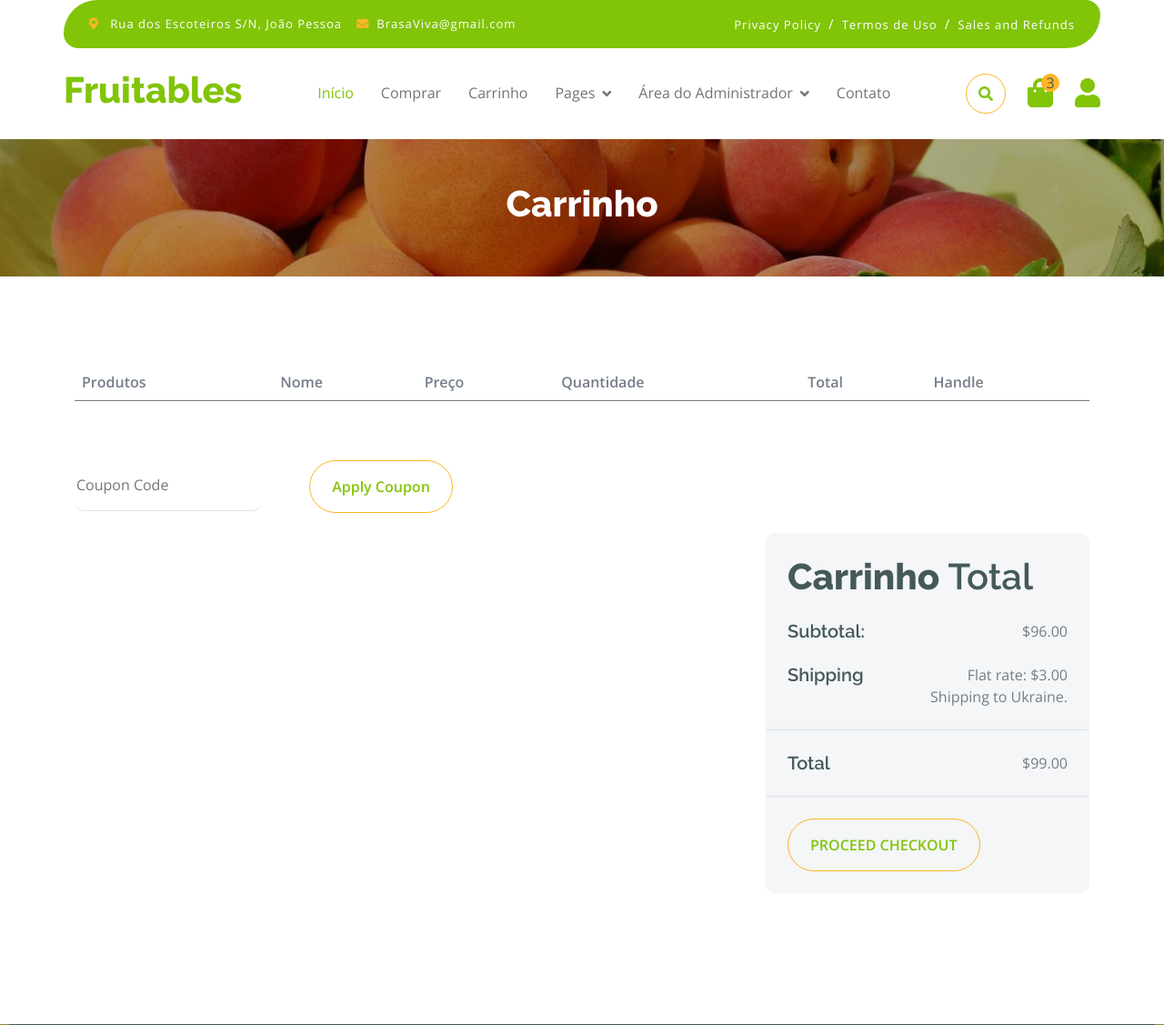
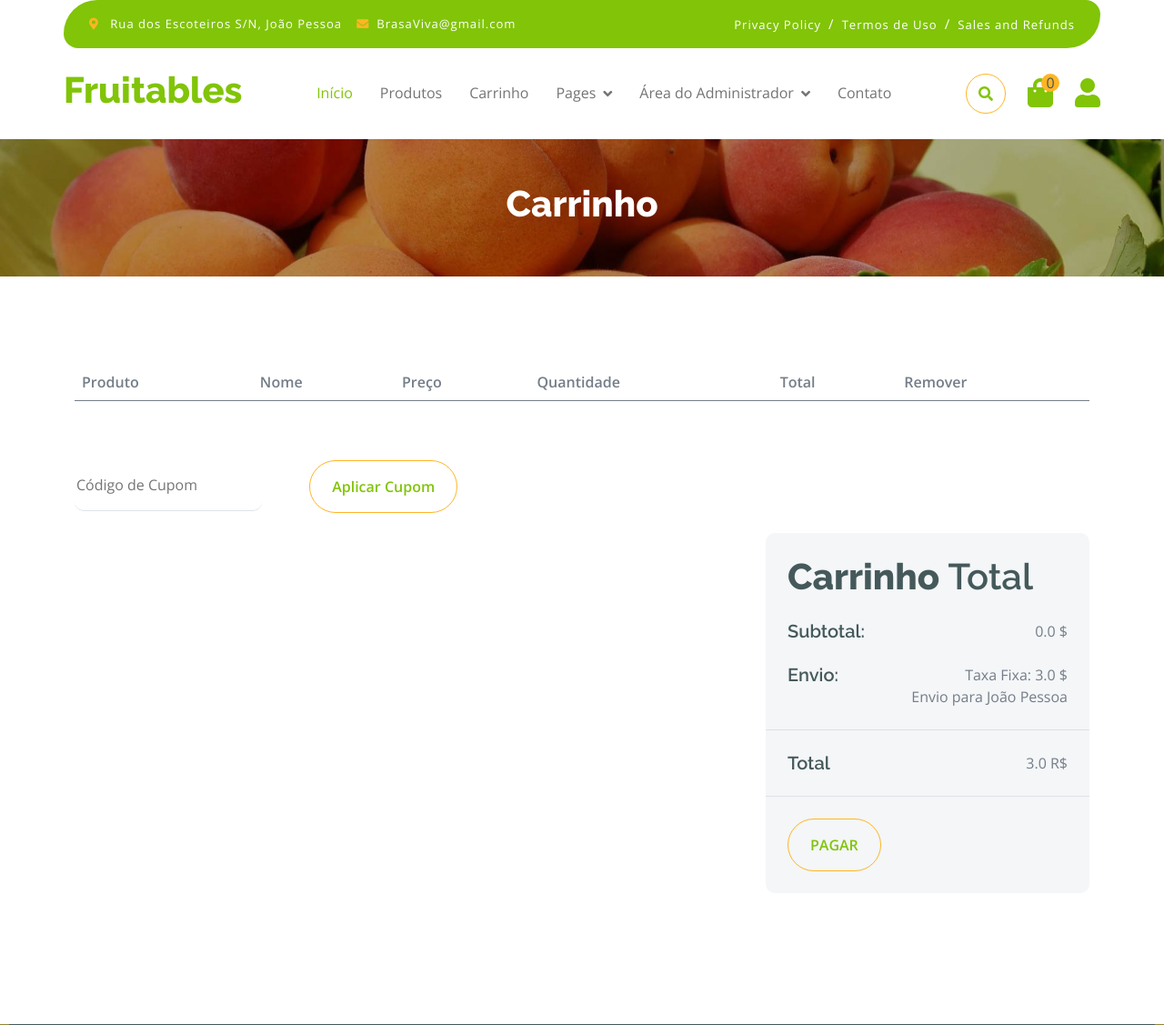
Before and after one commit to Klayvert-Andrade/BrasaViva, a Spring Boot app: page /carrinho in a window 1280 px wide. Shown: the top 1127 px of the page at 91% size. Run offline with Spring Boot 4, Linux system fonts and the light colour scheme; lists and menus that the app fills with data are empty; some libraries are stand-ins or nearby versions.

Commit message:
Carrinho melhorado, porém não finalizado

```diff
--- a/src/main/java/com/SpringWeb/Fruitables/controllers/CarrinhoController.java
+++ b/src/main/java/com/SpringWeb/Fruitables/controllers/CarrinhoController.java
@@ -4,8 +4,11 @@ import org.springframework.beans.factory.annotation.Autowired;
 import org.springframework.stereotype.Controller;
 import org.springframework.ui.Model;
 import org.springframework.web.bind.annotation.GetMapping;
+import org.springframework.web.bind.annotation.ModelAttribute;
 import org.springframework.web.bind.annotation.PathVariable;
+import org.springframework.web.bind.annotation.PostMapping;
 import org.springframework.web.bind.annotation.RequestMapping;
+import org.springframework.web.bind.annotation.RequestParam;
 
 import com.SpringWeb.Fruitables.models.Carrinho;
 import com.SpringWeb.Fruitables.services.CarrinhoService;
@@ -19,17 +22,46 @@ public class CarrinhoController {
     @GetMapping
     public String showCart(Model model) {
         Carrinho carrinho = carrinhoService.getCarrinhoFromSession(); // Obter o carrinho da sessão
+        double shipping = 3.00;
         model.addAttribute("cart", carrinho); // Use "cart" para casar com o que é esperado no HTML
-        model.addAttribute("total", carrinhoService.calcularTotal()); // Total para exibir o preço total
+        model.addAttribute("subtotal", carrinhoService.calcularTotal());
+        model.addAttribute("shipping", shipping);
+        model.addAttribute("total", carrinhoService.calcularTotal() + shipping); // Total para exibir o preço total
+        model.addAttribute("quantidadeItens", carrinhoService.contarItensNoCarrinho()); // Adiciona a quantidade de itens ao modelo
         return "carrinho/index"; // Página do carrinho
     }
 
     // Adiciona um produto ao carrinho e redireciona para a página do carrinho
     @GetMapping("/adicionarCarrinho/{id}")
-    public String adicionarCarrinho(@PathVariable int id, Model model) {
-        carrinhoService.adicionarProdutoAoCarrinho(id, 1); // Adiciona o produto ao carrinho
-        model.addAttribute("carrinho", carrinhoService.getCarrinhoFromSession());
-        model.addAttribute("total", carrinhoService.calcularTotal());
-        return "carrinho/carrinho"; // Retorna diretamente a página
+    public String adicionarCarrinho(@PathVariable int id, @RequestParam(defaultValue = "1") int quantidade, Model model) {
+        carrinhoService.adicionarProdutoAoCarrinho(id, quantidade);
+        return "redirect:/carrinho";
+    }
+
+    // Atualiza a quantidade de um produto no carrinho
+    @PostMapping("/update")
+    public String atualizarQuantidade(@RequestParam("produtoId") int produtoId,
+                                      @RequestParam("quantidade") int quantidade, Model model) {
+        // Atualiza a quantidade do produto no carrinho
+        carrinhoService.atualizarQuantidadeNoCarrinho(produtoId, quantidade);
+
+        // Redireciona de volta para a página do carrinho
+        return "redirect:/carrinho";
+    }
+
+    // Remove um produto do carrinho
+    @PostMapping("/remove")
+    public String removerProduto(@RequestParam("produtoId") int produtoId, Model model) {
+        // Remove o produto do carrinho
+        carrinhoService.removerProdutoDoCarrinho(produtoId);
+
+        // Redireciona para a página do carrinho após remover o item
+        return "redirect:/carrinho";
+    }
+
+    @ModelAttribute
+    public void addCarrinhoAttributes(Model model) {
+        int quantidadeItens = carrinhoService.contarItensNoCarrinho();
+        model.addAttribute("quantidadeItens", quantidadeItens);
     }
 }
--- a/src/main/resources/templates/carrinho/index.html
+++ b/src/main/resources/templates/carrinho/index.html
@@ -12,12 +12,12 @@
                     <table class="table">
                         <thead>
                           <tr>
-                            <th scope="col">Produtos</th>
+                            <th scope="col">Produto</th>
                             <th scope="col">Nome</th>
                             <th scope="col">Preço</th>
                             <th scope="col">Quantidade</th>
                             <th scope="col">Total</th>
-                            <th scope="col">Handle</th>
+                            <th scope="col">Remover</th>
                           </tr>
                         </thead>
                         <tbody>
@@ -29,8 +29,8 @@
                                     <form action="/carrinho/update" method="post">
                                         <input type="hidden" name="produtoId" th:value="${item.produto.id}">
                                         <div class="input-group">
-                                            <input type="text" name="quantidade" th:value="${item.quantidade}" class="form-control">
-                                            <button type="submit" class="btn btn-sm btn-plus">Update</button>
+                                            <input type="number" name="quantidade" th:value="${item.quantidade}" class="form-control">
+                                            <button type="submit" class="btn btn-sm btn-plus">Alterar</button>
                                         </div>
                                     </form>
                                 </td>
@@ -38,17 +38,16 @@
                                 <td>
                                     <form action="/carrinho/remove" method="post">
                                         <input type="hidden" name="produtoId" th:value="${item.produto.id}">
-                                        <button type="submit" class="btn btn-danger">Remove</button>
+                                        <button type="submit" class="btn btn-danger">Remover</button>
                                     </form>
                                 </td>
                             </tr>
                         </tbody>
-
                     </table>
                 </div>
                 <div class="mt-5">
-                    <input type="text" class="border-0 border-bottom rounded me-5 py-3 mb-4" placeholder="Coupon Code">
-                    <button class="btn border-secondary rounded-pill px-4 py-3 text-primary" type="button">Apply Coupon</button>
+                    <input type="text" class="border-0 border-bottom rounded me-5 py-3 mb-4" placeholder="Código de Cupom">
+                    <button class="btn border-secondary rounded-pill px-4 py-3 text-primary" type="button">Aplicar Cupom</button>
                 </div>
                 <div class="row g-4 justify-content-end">
                     <div class="col-8"></div>
@@ -56,23 +55,30 @@
                         <div class="bg-light rounded">
                             <div class="p-4">
                                 <h1 class="display-6 mb-4">Carrinho <span class="fw-normal">Total</span></h1>
+
+                                <!-- Subtotal dinâmico -->
                                 <div class="d-flex justify-content-between mb-4">
                                     <h5 class="mb-0 me-4">Subtotal:</h5>
-                                    <p class="mb-0">$96.00</p>
+                                    <p class="mb-0" th:text="${subtotal} + ' $'"></p>
                                 </div>
+
+                                <!-- Shipping dinâmico -->
                                 <div class="d-flex justify-content-between">
-                                    <h5 class="mb-0 me-4">Shipping</h5>
+                                    <h5 class="mb-0 me-4">Envio:</h5>
                                     <div class="">
-                                        <p class="mb-0">Flat rate: $3.00</p>
+                                        <p class="mb-0" th:text="'Taxa Fixa: ' + ${shipping} + ' $'"></p>
                                     </div>
                                 </div>
-                                <p class="mb-0 text-end">Shipping to Ukraine.</p>
+                                <p class="mb-0 text-end">Envio para João Pessoa</p>
                             </div>
+
+                            <!-- Total dinâmico -->
                             <div class="py-4 mb-4 border-top border-bottom d-flex justify-content-between">
                                 <h5 class="mb-0 ps-4 me-4">Total</h5>
-                                <p class="mb-0 pe-4">$99.00</p>
+                                <p class="mb-0 pe-4" th:text="${total} + ' R$'"></p>
                             </div>
-                            <button class="btn border-secondary rounded-pill px-4 py-3 text-primary text-uppercase mb-4 ms-4" type="button">Proceed Checkout</button>
+
+                            <button class="btn border-secondary rounded-pill px-4 py-3 text-primary text-uppercase mb-4 ms-4" type="button">Pagar</button>
                         </div>
                     </div>
                 </div>
--- a/src/main/resources/templates/shared/header.html
+++ b/src/main/resources/templates/shared/header.html
@@ -62,7 +62,7 @@
                     <div class="collapse navbar-collapse bg-white" id="navbarCollapse">
                         <div class="navbar-nav mx-auto">
                             <a href="home" class="nav-item nav-link active">Início</a>
-                            <a href="shop" class="nav-item nav-link">Comprar</a>
+                            <a href="shop" class="nav-item nav-link">Produtos</a>
                             <a href="carrinho" class="nav-item nav-link">Carrinho</a>
                             <div class="nav-item dropdown">
                                 <a href="#" class="nav-link dropdown-toggle" data-bs-toggle="dropdown">Pages</a>
@@ -83,10 +83,13 @@
                             <a href="contact.html" class="nav-item nav-link">Contato</a>
                         </div>
                         <div class="d-flex m-3 me-0">
-                            <button class="btn-search btn border border-secondary btn-md-square rounded-circle bg-white me-4" data-bs-toggle="modal" data-bs-target="#searchModal"><i class="fas fa-search text-primary"></i></button>
-                            <a href="#" class="position-relative me-4 my-auto">
+                            <button class="btn-search btn border border-secondary btn-md-square rounded-circle bg-white me-4" data-bs-toggle="modal" data-bs-target="#searchModal">
+                                <i class="fas fa-search text-primary"></i>
+                            </button>
+                            <a href="/carrinho" class="position-relative me-4 my-auto">
                                 <i class="fa fa-shopping-bag fa-2x"></i>
-                                <span class="position-absolute bg-secondary rounded-circle d-flex align-items-center justify-content-center text-dark px-1" style="top: -5px; left: 15px; height: 20px; min-width: 20px;">3</span>
+                                <span class="position-absolute bg-secondary rounded-circle d-flex align-items-center justify-content-center text-dark px-1"
+                                      style="top: -5px; left: 15px; height: 20px; min-width: 20px;" th:text="${quantidadeItens}"></span>
                             </a>
                             <a href="#" class="my-auto">
                                 <i class="fas fa-user fa-2x"></i>
```
Also changed, not shown: src/main/java/com/SpringWeb/Fruitables/models/Carrinho.java (+8 -0 lines), src/main/java/com/SpringWeb/Fruitables/services/CarrinhoService.java (+8 -0 lines), src/main/resources/templates/home/index.html (+0 -50 lines), 3 other files.
